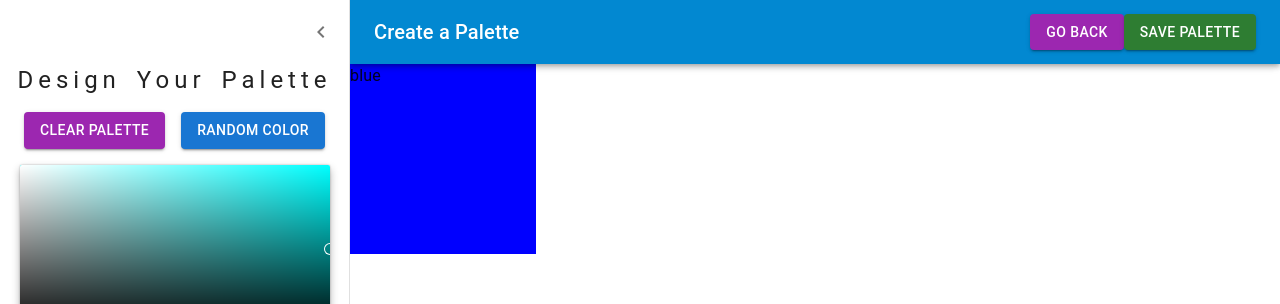
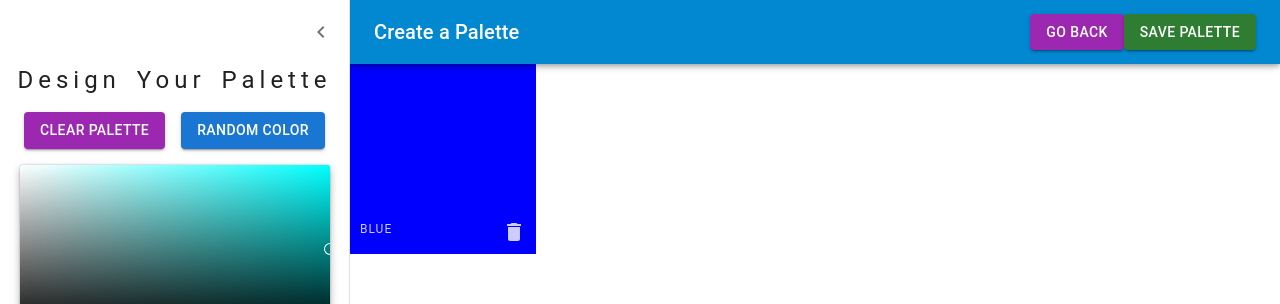
Before and after one commit to Maheen16/Color-App, a React (Create React App) app: page /palette/newpalette in a window 1280 px wide. Shown: the top 304 px of the page. Built offline with nearby package versions, Linux system fonts and the light colour scheme.

Commit message:
delete color functionality added

```diff
--- a/src/Components/DraggableColorBox.js
+++ b/src/Components/DraggableColorBox.js
@@ -1,5 +1,7 @@
 import React from "react";
 import { makeStyles } from "@mui/styles";
+import chroma from "chroma-js";
+import DeleteIcon from "@mui/icons-material/Delete";
 const useStyles = makeStyles({
   root: {
     width: "20%",
@@ -8,15 +10,41 @@ const useStyles = makeStyles({
     display: "inline-block",
     position: "relative",
     cursor: "pointer",
-    marginBottom: "-4.5px",
+    marginBottom: "-3.5px",
+    "&:hover svg": {
+      color: "white",
+      transform: "scale(1.5)",
+    },
+  },
+  boxContent: {
+    position: "absolute",
+    width: "100%",
+    left: "0px",
+    bottom: "0px",
+    padding: "10px",
+    color: (props) =>
+      chroma(props.color).luminance() <= 0.08
+        ? "rgba(255,255,255,0.8)"
+        : "rgba(0,0,0,0.6)",
+    letterSpacing: "1px",
+    textTransform: "uppercase",
+    fontSize: "12px",
+    display: "flex",
+    justifyContent: "space-between",
+  },
+  deleteIcon: {
+    transition: "all 0.3s ease-in-out",
   },
 });
 function DraggableColorBox(props) {
   const classes = useStyles(props);
-
+  const { name, color, handleClick } = props;
   return (
-    <div style={{ backgroundColor: props.color }} className={classes.root}>
-      {props.name}
+    <div className={classes.root} style={{ backgroundColor: color }}>
+      <div className={classes.boxContent}>
+        <span> {name}</span>
+        <DeleteIcon className={classes.deleteIcon} onClick={handleClick} />
+      </div>
     </div>
   );
 }
--- a/src/Components/NewPaletteForm.js
+++ b/src/Components/NewPaletteForm.js
@@ -71,8 +71,8 @@ class NewPaletteForm extends Component {
     this.state.newColors.forEach((cur) => {
       if (cur.name === this.state.newName) {
         isNameUnique = true;
-        console.log("name must be unique");
-        this.setState({ errorMessages: "Name must be unique" });
+        // console.log("name must be unique");
+        this.setState({ error: true });
       }
       this.setState({ errorMessages: "" });
     });
@@ -157,6 +157,14 @@ class NewPaletteForm extends Component {
     };
     this.props.savePalette(newPaletteDetail);
     this.props.navigate("/");
+  };
+  deleteColor = (colorName) => {
+    console.log("deleted");
+    this.setState({
+      newColors: this.state.newColors.filter(
+        (color) => color.name !== colorName
+      ),
+    });
   };
   render() {
     const {
@@ -351,9 +359,10 @@ class NewPaletteForm extends Component {
           {newColors?.map((color, index) => {
             return (
               <DraggableColorBox
+                handleClick={() => this.deleteColor(color.name)}
                 color={color.color}
                 name={color.name}
-                key={index}
+                key={color.name}
               />
             );
           })}
```
